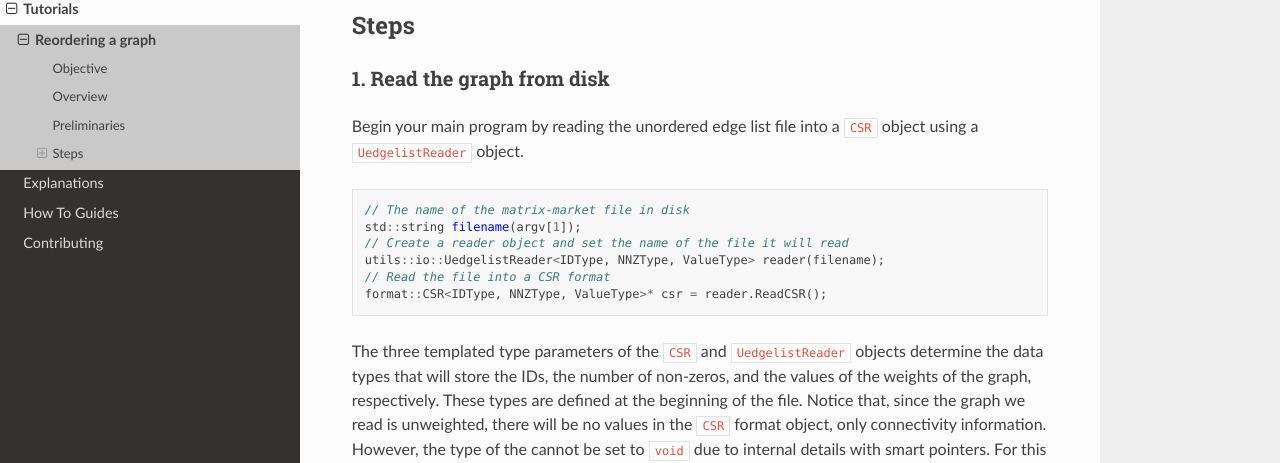
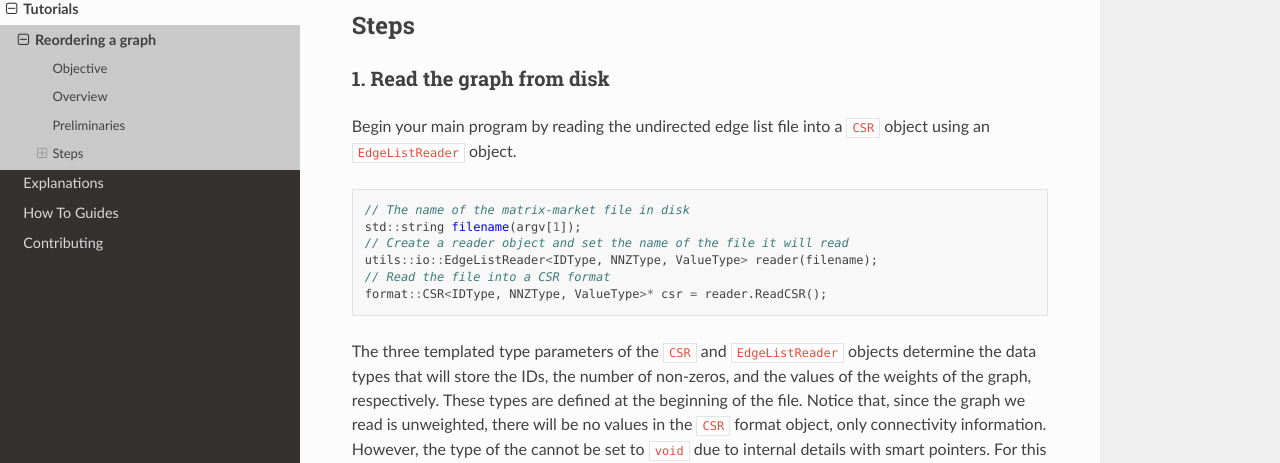
Before and after one commit to sparcityeu/SparseBase, a Sphinx documentation site: the page built from docs/pages/tutorials/001_reordering.md, in a window 1280 px wide and 900 px high, scrolled down 567 px. Shown: the part 141-604 px from the top of the window. Built offline with Sphinx 7.4.7 and the Read the Docs theme 2.0.0, drawn with Linux system fonts in a browser that asks for light colours; pages that are not in the unit, such as notebooks, are missing from menus.

Commit message:
Replaced mentions of UedgelistReader with EdgeListReader in the reordering tutorial page

````diff
--- a/docs/pages/tutorials/001_reordering.md
+++ b/docs/pages/tutorials/001_reordering.md
@@ -19,18 +19,18 @@
 ## Steps
 
 ### 1. Read the graph from disk
-Begin your main program by reading the unordered edge list file into a `CSR` object using a `UedgelistReader` object.
+Begin your main program by reading the undirected edge list file into a `CSR` object using an `EdgeListReader` object.
 
 ```c++
 // The name of the matrix-market file in disk
 std::string filename(argv[1]);
 // Create a reader object and set the name of the file it will read
-utils::io::UedgelistReader<IDType, NNZType, ValueType> reader(filename);
+utils::io::EdgeListReader<IDType, NNZType, ValueType> reader(filename);
 // Read the file into a CSR format
 format::CSR<IDType, NNZType, ValueType>* csr = reader.ReadCSR();
 ```
 
-The three templated type parameters of the `CSR` and `UedgelistReader` objects determine the data types that will store the IDs, the number of non-zeros, and the values of the weights of the graph, respectively. These types are defined at the beginning of the file. Notice that, since the graph we read is unweighted, there will be no values in the `CSR` format object, only connectivity information. However, the type of the cannot be set to `void` due to internal details with smart pointers. For this reason, we set it to `unsigned int`.
+The three templated type parameters of the `CSR` and `EdgeListReader` objects determine the data types that will store the IDs, the number of non-zeros, and the values of the weights of the graph, respectively. These types are defined at the beginning of the file. Notice that, since the graph we read is unweighted, there will be no values in the `CSR` format object, only connectivity information. However, the type of the cannot be set to `void` due to internal details with smart pointers. For this reason, we set it to `unsigned int`.
 
 You will find that these three template types are used by most classes of the library.
 
````
